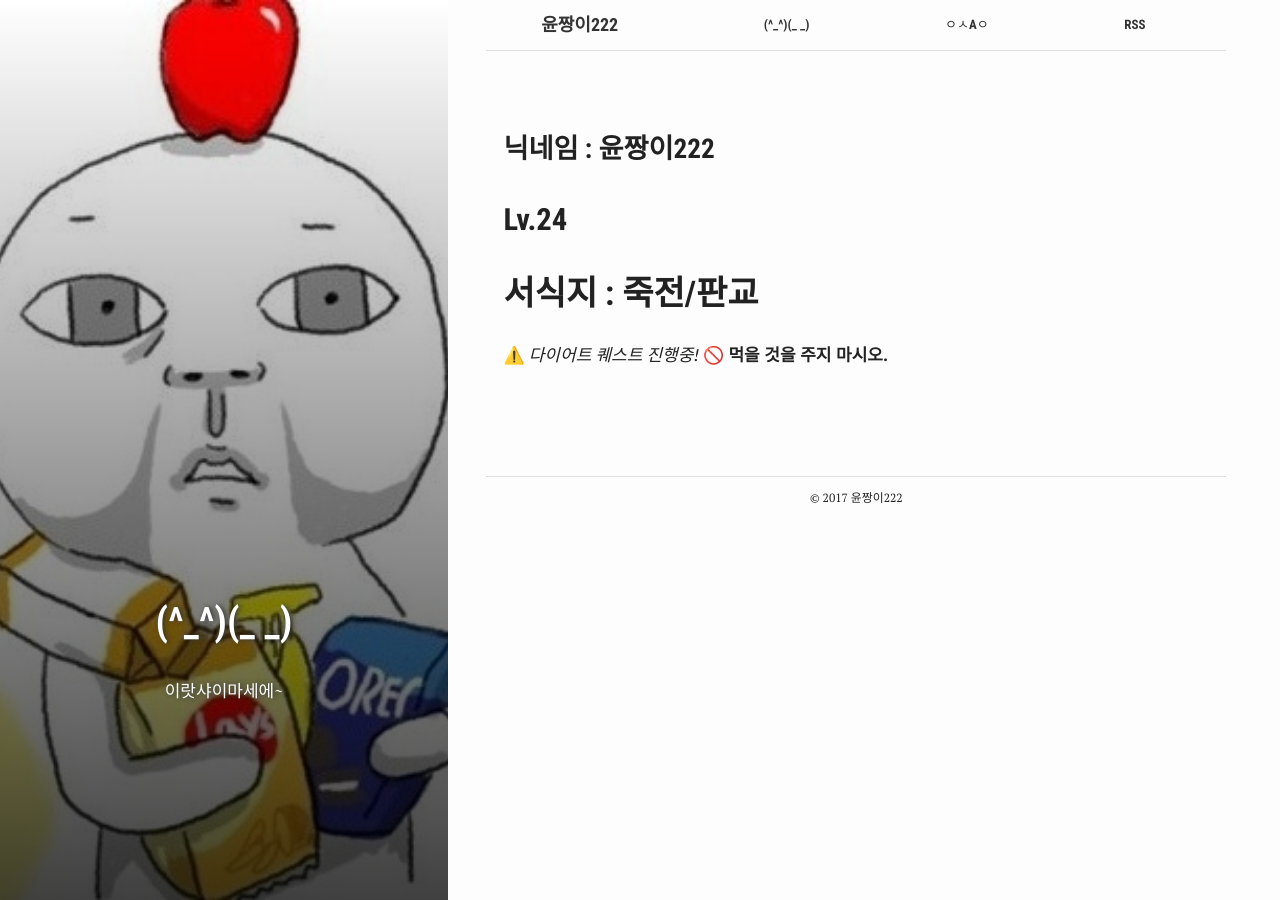
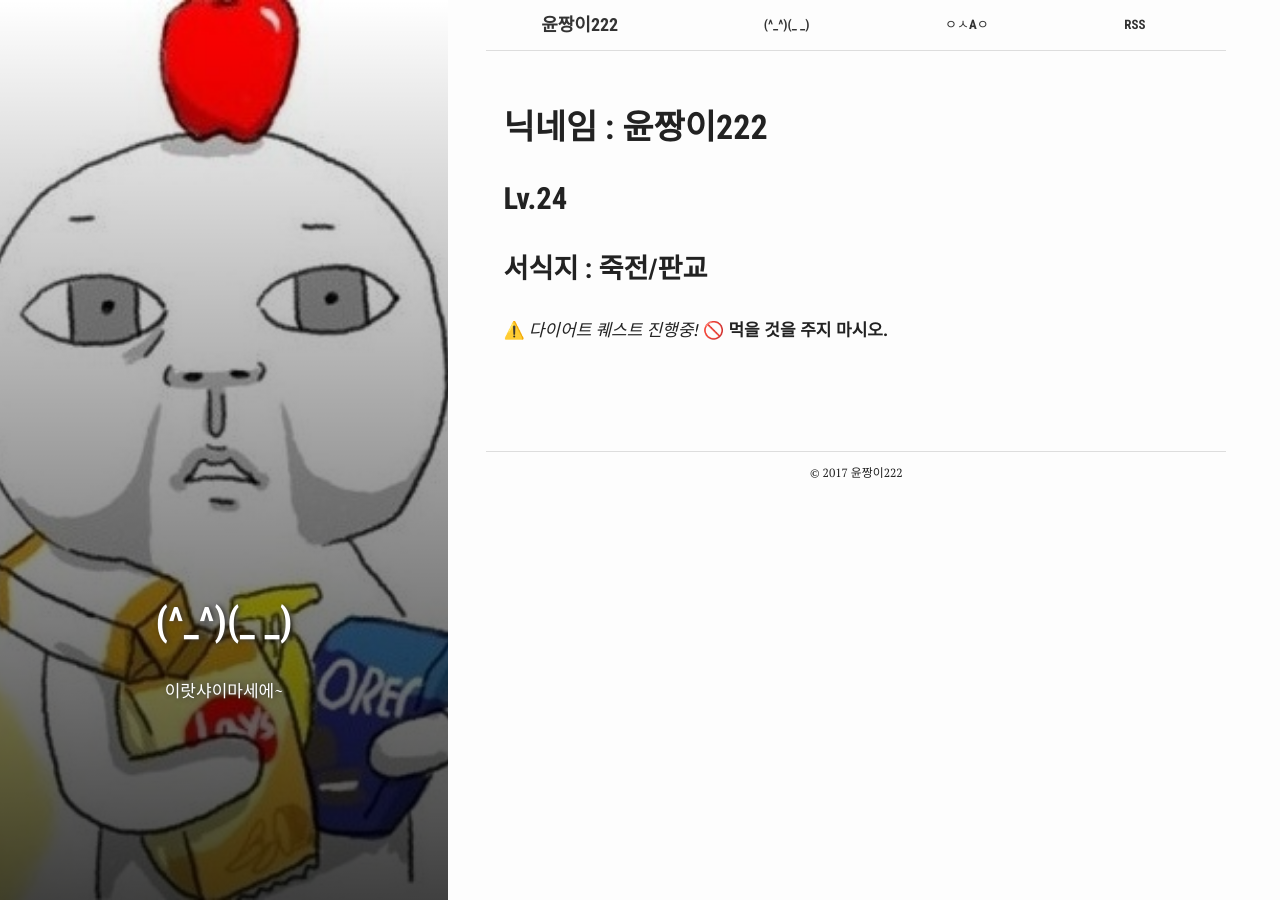
Before and after one commit to yunzzang222/queserasera_zz, a Jekyll site: the page built from (^_^)(_ _).md, in a window 1280 px wide. Built offline with Jekyll 4.4.1, drawn with Linux system fonts in a browser that asks for light colours.

Commit message:
Update (^_^)(_ _).md

```diff
--- a/(^_^)(_ _).md
+++ b/(^_^)(_ _).md
@@ -8,9 +8,9 @@ summary: "이랏샤이마세에~"
 active: (^_^)(_ _)
 ---
 
-### 닉네임 : 윤짱이222
+# 닉네임 : 윤짱이222
 ## Lv.24
-# 서식지 : 죽전/판교
+### 서식지 : 죽전/판교
 
 
 
```
